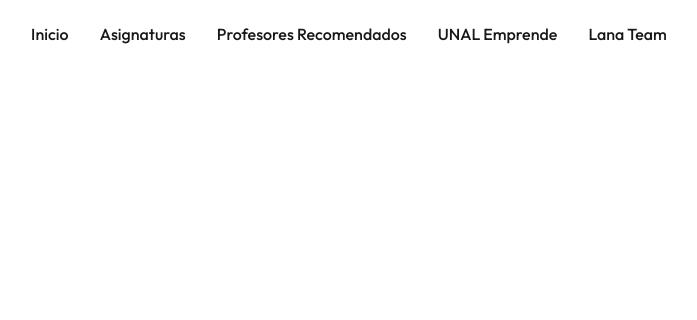
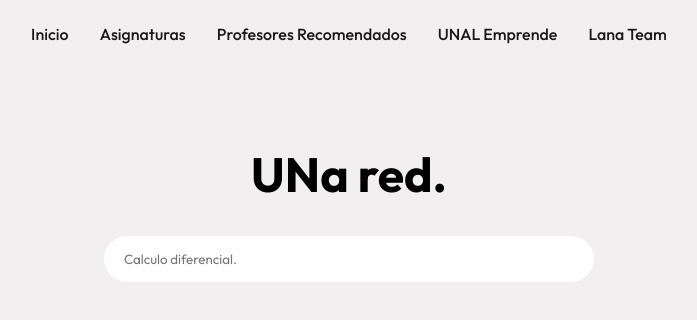
Before and after one commit to Lana-Software/una-red, a Vue app: page / in a window 1280 px wide. Shown: the top 320 px of the page, without its empty margins (291-988 px from the left). Built offline with nearby package versions, Linux system fonts and the light colour scheme.

Commit message:
Index Page (nav & search)

```diff
--- a/package.json
+++ b/package.json
@@ -8,6 +8,7 @@
     "lint": "vue-cli-service lint"
   },
   "dependencies": {
+    "@material/web": "^1.1.1",
     "core-js": "^3.8.3",
     "vue": "^3.2.13"
   },
--- a/public/styles.css
+++ b/public/styles.css
@@ -2,11 +2,13 @@
 
 * {
   font-family: "Outfit", sans-serif;
-  margin: 0;
-  padding: 0;
 }
 
 a, a:visited, a:hover, a:active {
     text-decoration: none;
     color: #000;
 }
+
+body {
+    background-color: #F1EFEF;
+}
--- a/src/App.vue
+++ b/src/App.vue
@@ -1,15 +1,19 @@
 <template>
 	<navbar />
+	<h1 class="title"> UNa red. </h1>
+	<search />
 </template>
 
 <script>
 	import '../public/styles.css';
 	import navbar from './components/navbar.vue';
+	import search from './components/search.vue';
 
 	export default {
 		name: 'App',
 		components: {
-			navbar
+			navbar,
+			search
 		}
 	}
 
@@ -20,4 +24,9 @@
 		text-align: center;
   		margin-top: 24px;
 	}
+
+	.title {
+		font-size: 48px;
+		margin-top: 100px;
+	}
 </style>
--- /dev/null
+++ b/src/components/search.vue
@@ -0,0 +1,22 @@
+<template class="content">
+    <div class="search-content">
+        <input type="text" class="search" placeholder="Calculo diferencial.">
+        <div class="search-icon">
+            <!-- <img src="../assets/magnifying-glass.png" alt="" width="24px"> -->
+        </div>
+    </div>
+</template>
+
+<script>
+</script>
+
+<!-- Add "scoped" attribute to limit CSS to this component only -->
+<style scoped>
+    .search {
+        outline: none;
+        border: none;
+        width: 450px;
+        border-radius: 50px;
+        padding: 15px 20px;
+    }
+</style>
```
Also changed, not shown: src/assets/magnifying-glass.png (added), 1 other file (tests, documents, lock files or other folders).
